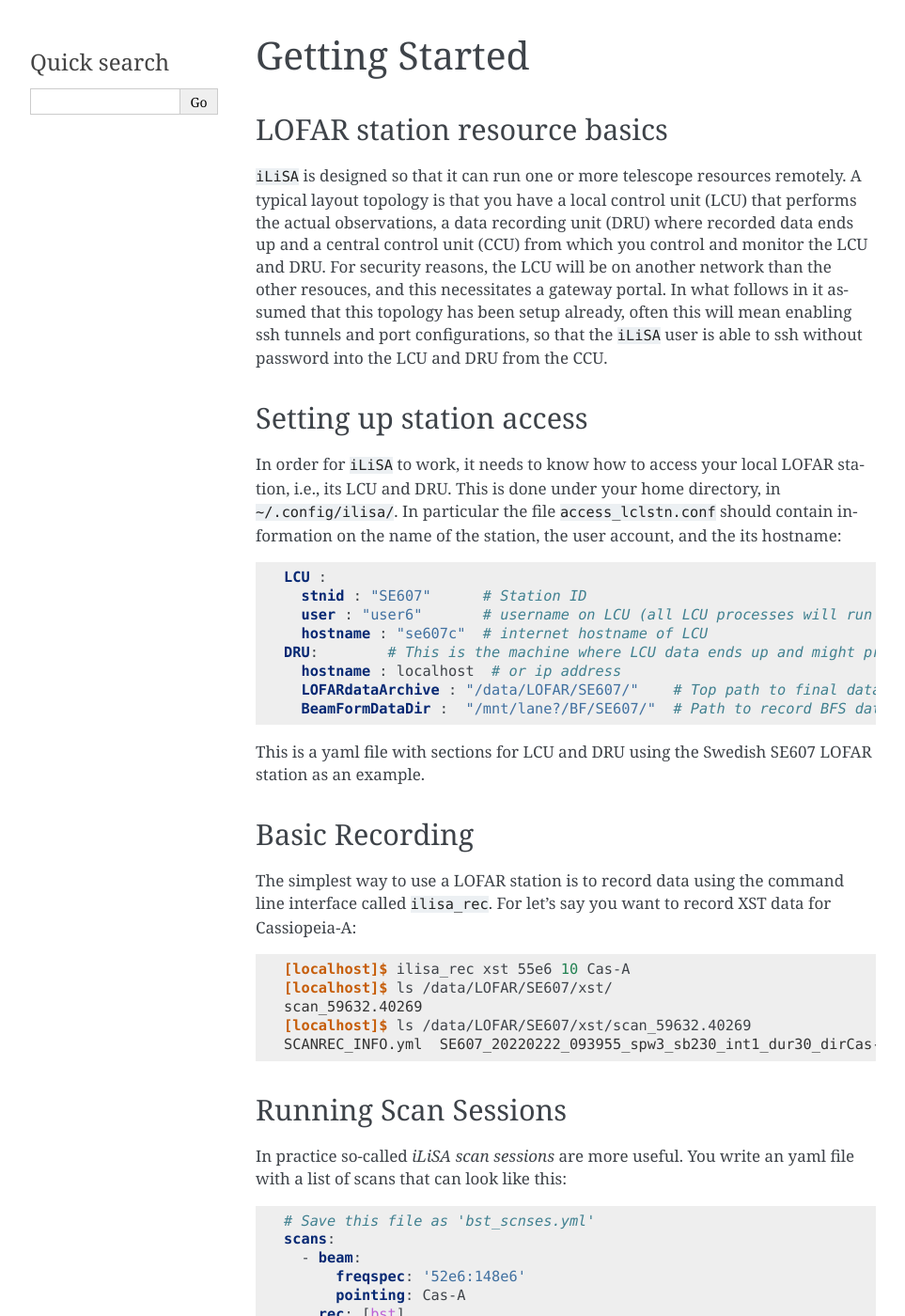
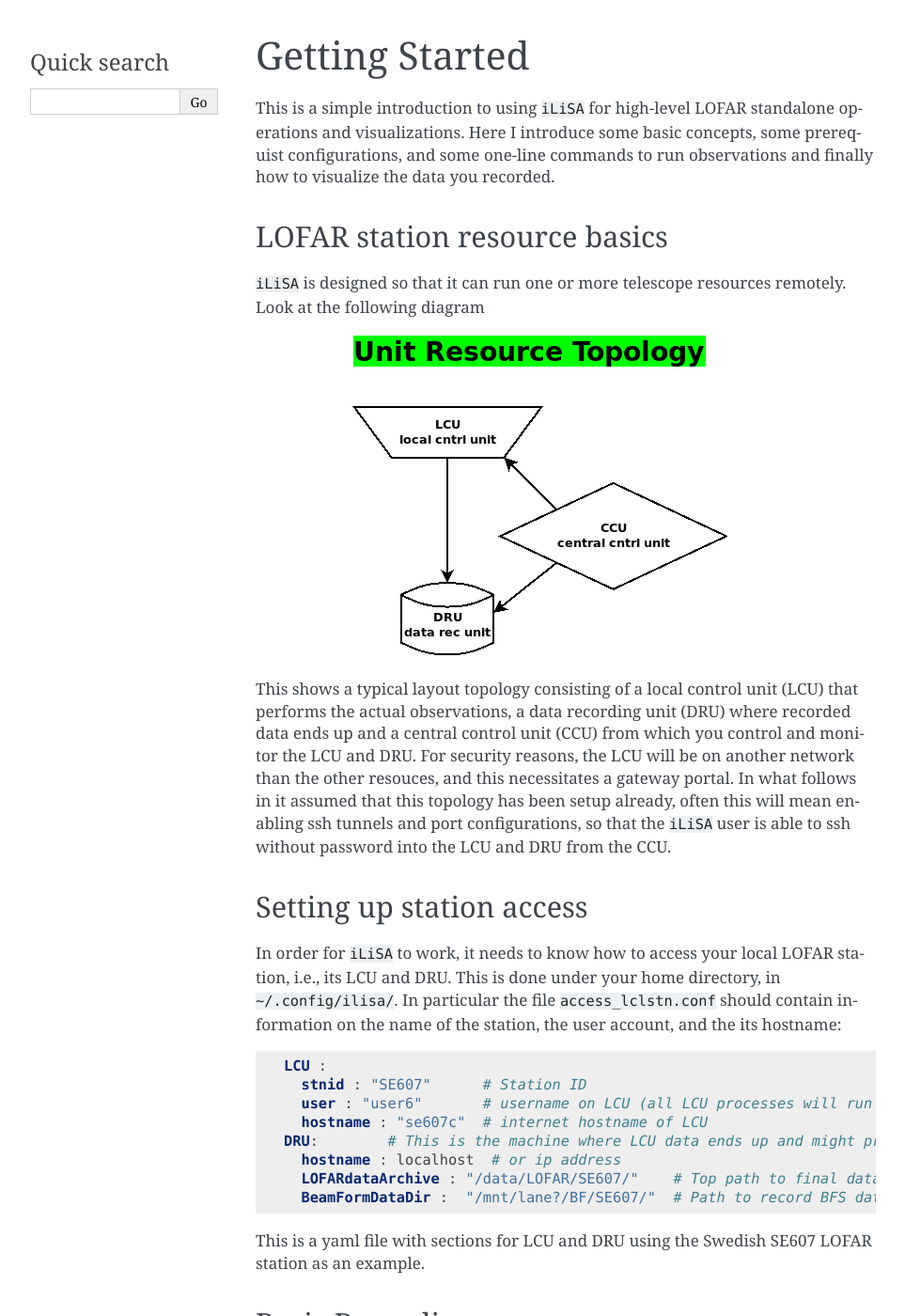
Before and after one commit to 2baOrNot2ba/iLiSA, a Sphinx documentation site: the page built from docs/getting_started.rst, in a window 1280 px wide and 1400 px high. Shown: the whole window at 94% size, without its empty margins (148-1111 px from the left). Built offline with Sphinx 7.4.7, drawn with Linux system fonts in a browser that asks for light colours; some of the changed text lies outside the part shown.

Commit message:
Added: images to docs.

```diff
--- a/docs/getting_started.rst
+++ b/docs/getting_started.rst
@@ -1,10 +1,19 @@
 Getting Started
 ===============
+This is a simple introduction to using ``iLiSA`` for high-level
+LOFAR standalone operations and visualizations.
+Here I introduce some basic concepts, some prerequist configurations,
+and some one-line commands to run observations and finally how
+to visualize the data you recorded.
 
 LOFAR station resource basics
 -----------------------------
 ``iLiSA`` is designed so that it can run one or more telescope resources
-remotely. A typical layout topology is that you have a local control unit
+remotely. Look at the following diagram
+
+.. image:: Unit_resource_topology.png
+
+This shows a typical layout topology consisting of a local control unit
 (LCU) that performs the actual observations, a data recording unit (DRU)
 where recorded data ends up and a central control unit (CCU) from which
 you control and monitor the LCU and DRU. For security reasons, the LCU
@@ -84,6 +93,7 @@
 -------------------------------
 ``iLiSA`` also has commands to visualize LOFAR station data.
 One simply types:
+
 .. code-block:: console
 
    [localhost]$ ilisa_view
@@ -92,13 +102,19 @@
 can type
 
 .. code-block:: console
+
    [localhost]$ ilisa_view /data/LOFAR/SE607/xst/SE607_20220222_093955_spw3_sb230_int1_dur30_dirCas-A_xst
 
 which will browse through the XST data which is shown as covariance matrices.
 If one wishes to see the sky image maps, one can use the command:
 
 .. code-block:: console
+
    [localhost]$ ilisa_image bf /data/LOFAR/SE607/xst/SE607_20220222_093955_spw3_sb230_int1_dur30_dirCas-A_xst
 
 where ``bf`` argument implies using the beamform imaging algorithm.
+The result should look something like:
+
+.. image:: Allsky_SE607_ex1.png
+
 There is also a nearfield ``nf`` for imaging RFI sources around the station.
```
Also changed, not shown: docs/Allsky_SE607_ex1.png (added), docs/Unit_resource_topology.png (added).
